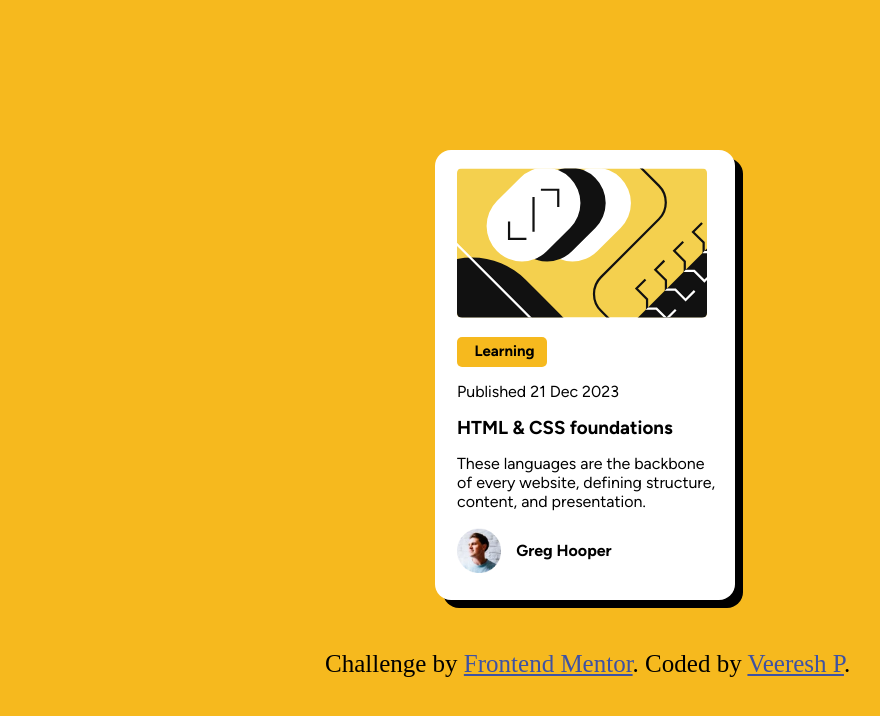
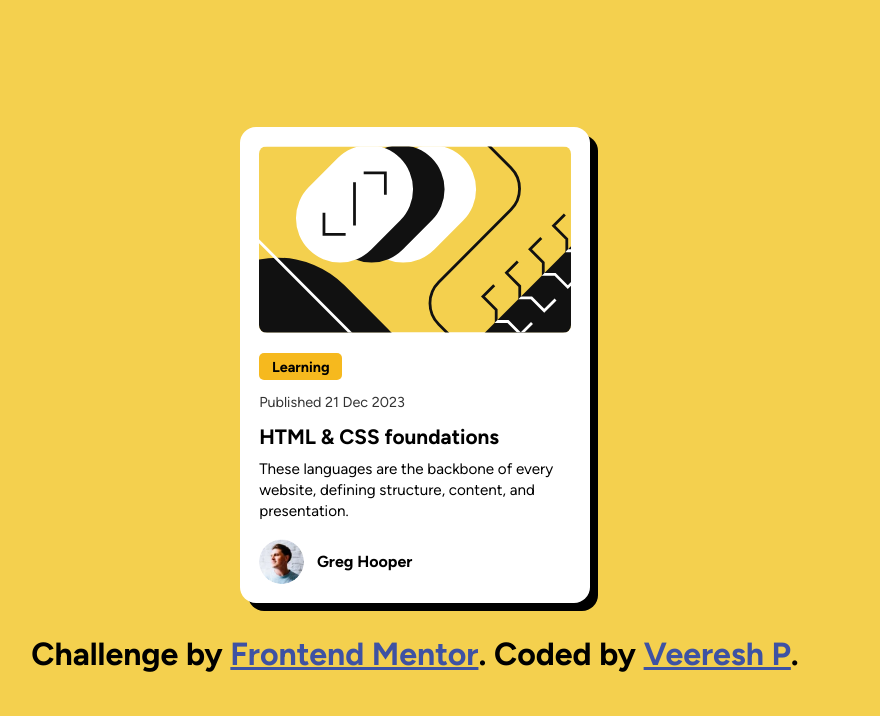
Before and after one commit to Veereshp984/Blog-preview-card, a plain HTML site: page index.html in a window 1280 px wide. Shown: the whole page, without its empty margins (225-1105 px from the left). Drawn offline with Linux system fonts and the light colour scheme.

Commit message:
updated one code

```diff
--- a/index.html
+++ b/index.html
@@ -14,18 +14,25 @@
 
     <title>Frontend Mentor | Blog preview card</title>
 
-    <!-- Feel free to remove these styles or customise in your own stylesheet 👍 -->
-    <style>
+
+    <!-- <style>
+      @media (max-width: 500px) {
+  h3 {
+    font-size: 1.1rem;
+  }
+  #moreDetails {
+    font-size: 0.85rem;
+  }
+}
+
       @font-face {
         font-family: custom;
         src: url(./assets/fonts/Figtree-VariableFont_wght.ttf);
       }
       .attribution {
-        font-size: 25px;
-        text-align: center;
-        position: absolute;
-        top: 650px;
-        left: 550px;
+
+         margin-top: 2rem;
+  text-align: center;
       }
       .attribution a {
         color: hsl(228, 45%, 44%);
@@ -43,12 +50,19 @@
          background-color: #f6b91e;
 
       }
+      body{
+        display: flex;
+  justify-content: center;
+  align-items: center;
+  min-height: 100vh;
+      }
       #main{
-        position: absolute;
+
         top: 150px;
         left: 650px;
-        height: 450px;
-        width:300px;
+        max-width: 350px;
+        width:100%;
+        padding: 1.2rem;
         background-color: #fff;
         color: black;
         border: 2px black;
@@ -61,8 +75,8 @@
       #main>img{
         margin-left: 22px;
         margin-top: 18px;
-        height: 150px;
-        width: 250px;
+        height: auto;
+        width: 100%;
          border-radius: 5px;
       }
       #smallcomp{
@@ -112,8 +126,152 @@
       margin-left: 15px;
       margin-top: 15px;
      }
+     #smallcomp,
+#details,
+h3,
+#moreDetails,
+#btmcomp {
+  margin: 0.8rem 0; /* vertical spacing only */
+}
 
-    </style>
+    </style> -->
+<style>  @media (max-width: 500px) {
+  h3 {
+    font-size: 1.1rem;
+  }
+  #moreDetails {
+    font-size: 0.85rem;
+  }
+}
+
+@font-face {
+  font-family: custom;
+  src: url(./assets/fonts/Figtree-VariableFont_wght.ttf);
+}
+
+* {
+  margin: 0;
+  padding: 0;
+  box-sizing: border-box;
+}
+
+html, body {
+  height: 100%;
+  width: 100%;
+  background-color: hsl(47, 88%, 63%);
+}
+
+body {
+  display: flex;
+  flex-direction: column;   /* stack card + attribution */
+  justify-content: center;
+  align-items: center;
+  min-height: 100vh;
+  font-family: custom, sans-serif;
+}
+
+/* --- MAIN CARD --- */
+#main {
+  max-width: 350px;   /* never bigger than 350px */
+  width: 100%;        /* shrink on smaller screens */
+  padding: 1.2rem;    /* uniform spacing inside */
+  background-color:hsl(0, 0%, 100%);
+  border-radius: 16px;
+  box-shadow: 8px 8px 0px #000000;
+  transition:  0.3s ease, box-shadow 0.3s ease;
+}
+#main:hover,
+#main:focus-within {   /* focus-within means if child (like h3) is focused, card reacts */
+  transform: translateY(-6px);          /* lift the card slightly */
+  box-shadow: 12px 12px 0px #000000;    /* deeper shadow */
+  cursor: pointer;                      /* optional */
+}
+
+/* --- IMAGE --- */
+#main > img {
+  width: 100%;
+  height: auto;
+  border-radius: 8px;
+  margin-bottom: 1rem; /* spacing below image */
+}
+
+/* --- TAG (Learning) --- */
+#smallcomp {
+  background: #f6b91e;
+  display: inline-block;
+  padding: 0.3rem 0.8rem;
+  border-radius: 5px;
+  font-weight: bold;
+  margin-bottom: 0.8rem;
+  font-size: 0.9rem;
+  cursor: pointer;
+}
+#smallcomp:hover,
+#smallcomp:focus {
+  background: #000;   /* invert colors */
+  color: #fff;
+  transform: scale(1.05); /* small zoom effect */
+}
+
+/* --- DETAILS TEXT --- */
+#details {
+  font-size: 0.9rem;
+  color: #333;
+  margin-bottom: 0.8rem;
+}
+
+/* --- HEADING --- */
+h3 {
+  font-size: 1.3rem;
+  margin-bottom: 0.6rem;
+}
+h3:hover,
+h3:focus {
+  color: #f6b91e;       /* highlight in yellow */
+  text-decoration: underline; /* subtle feedback */
+}
+/* --- MORE DETAILS --- */
+#moreDetails {
+  font-size: 0.95rem;
+  line-height: 1.4;
+  margin-bottom: 1rem;
+}
+
+/* --- BOTTOM SECTION --- */
+#btmcomp {
+  display: flex;
+  align-items: center;
+  gap: 0.8rem;
+}
+
+#btmcomp img {
+  height: 45px;
+  width: 45px;
+  border-radius: 50%;
+}
+
+#btmcomp h4 {
+  font-size: 1rem;
+}
+
+/* --- ATTRIBUTION --- */
+.attribution {
+  margin-top: 2rem;
+  font-size: 2rem;
+  text-align: center;
+  text-decoration: none;
+  font-weight: bold;
+}
+.attribution a {
+  color: hsl(228, 45%, 44%);
+}
+
+.attribution a:hover,
+.attribution a:focus {
+  color: #000;             /* turns black */
+  text-decoration: underline; /* underline on hover */
+}
+</style>
   </head>
   <body>
   <div id="main">
```
Also changed, not shown: assets/solution/image.png (added), 2 other files.
